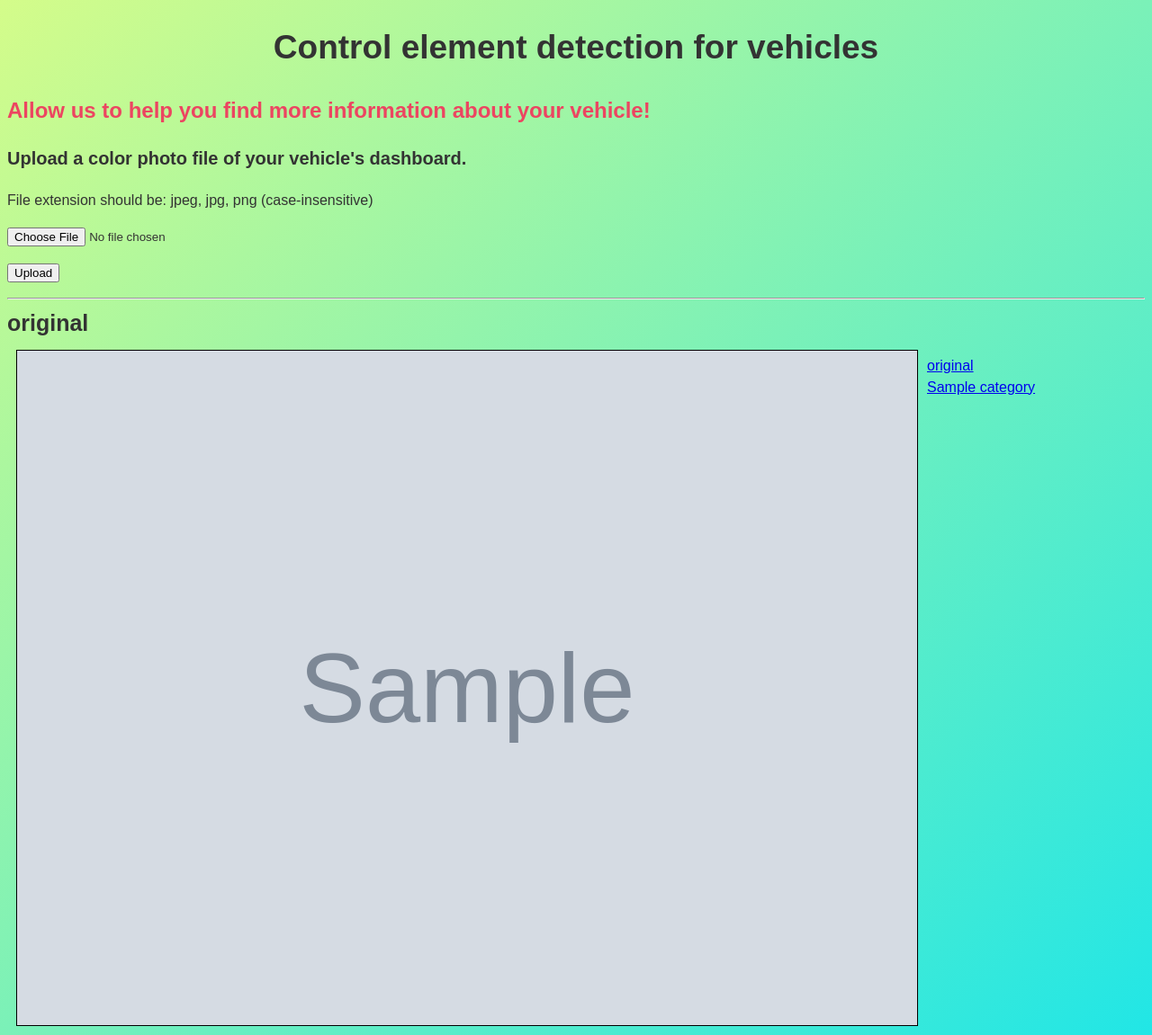
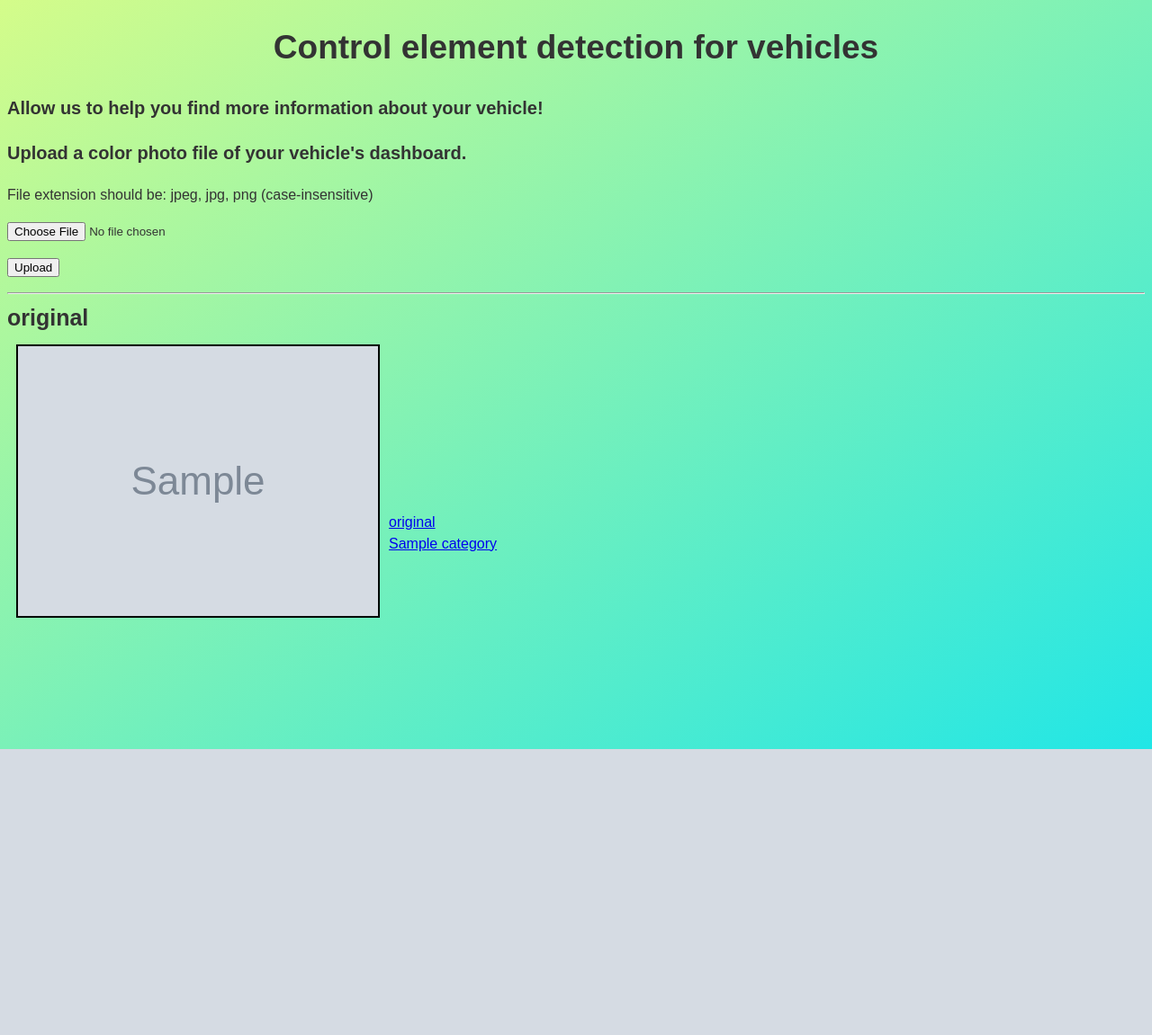
Before and after one commit to GoogleCloudPlatform/tensorflow-object-detection-example, a Flask app: template object_detection_app_p3/templates/upload.html in a window 1280 px wide. Shown: the whole page at 90% size. After the commit the page ends 833 px from the top, so only its background shows below. Run offline with Flask 2, Linux system fonts and the light colour scheme; the template is opened without the code that fills it: values that come from a table or form of the project are taken from there, most other values are stand-ins (such as "Sample title", 1, 10 or a date in 2020); grey boxes marked "Sample" are stand-in pictures; parts of the project's set-up code (start-up, migrations or seed data) failed here and were passed over; some libraries are stand-ins or nearby versions.

Commit message:
removed commented lines and made some adjustments to text in upload.html

```diff
--- a/object_detection_app_p3/app.py
+++ b/object_detection_app_p3/app.py
@@ -34,7 +34,6 @@ parser.add_argument("-t", "--threshold", default=0.5, type=float, help="Object d
 BASE_DIR="/opt/object_detection"
 args = parser.parse_args()
 
-# MODEL_URL = 'http://download.tensorflow.org/models/object_detection/faster_rcnn_resnet50_coco_2018_01_28.tar.gz'
 THRESHOLD=args.threshold
 if THRESHOLD > 1 or THRESHOLD < 0:
   raise Exception("Threshold value must be between 0.0 and 1.0")
@@ -45,9 +44,8 @@ MODEL_BASE = '/opt/models/research'
 sys.path.append(MODEL_BASE)
 sys.path.append(MODEL_BASE + '/object_detection')
 sys.path.append(MODEL_BASE + '/slim')
-# PATH_TO_LABELS = '/opt/object_detection/label_map_v2.pbtxt'
 PATH_TO_LABELS = f"{BASE_DIR}/{args.label_path}"
-# PATH_TO_LABELS = MODEL_BASE + '/object_detection/data/mscoco_label_map.pbtxt'
+PATH_TO_DETAILS_FILE = f"{BASE_DIR}/category_description.json"
 
 if not os.path.isfile(PATH_TO_LABELS):
   raise Exception(f"No label map found in {PATH_TO_LABELS}")
@@ -119,21 +117,12 @@ class ObjectDetector(object):
         label_map, max_num_classes=90, use_display_name=True)
     self.category_index = label_map_util.create_category_index(categories)
 
-    # model_url = MODEL_URL
-    # base_url = os.path.dirname(model_url)+"/"
-    # model_file = os.path.basename(model_url)
-    # model_name = os.path.splitext(os.path.splitext(model_file)[0])[0]
-    # model_dir = tf.keras.utils.get_file(
-    #     fname=model_name, origin=base_url + model_file, untar=True)
-    # model_dir = pathlib.Path(model_dir)/"saved_model"
     model_dir = f"{BASE_DIR}/{args.model_path}/saved_model"
 
     if not os.path.isdir(model_dir):
       raise Exception(f"Model dir {model_dir} does not exist or cannot be found.")
 
     model = tf.saved_model.load(model_dir)
-    # model = tf.saved_model.load(str(model_dir))
-    # model = model.signatures['serving_default']
     self.model = model
 
   def _load_image_into_numpy_array(self, image):
@@ -189,8 +178,6 @@ def detect_objects(image_path):
     draw_bounding_box_on_image(new_images[cls], boxes[i],
                                thickness=int(scores[i]*10)-4)
 
-  # result = {}
-  # result['original'] = encode_image(image.copy())
   results = []
   original_category = Category('original', encode_image(image.copy()))
   results.append(original_category)
--- a/object_detection_app_p3/static/style.css
+++ b/object_detection_app_p3/static/style.css
@@ -23,14 +23,20 @@
     color:rgb(236, 69, 97);
   }
 
+
+  #photoframe{
+    width: 220px;
+    height: 180px;
+
+  }
+
   #photo{
-    width: 1000px;
-    border: 1px solid black;
+    border:2px solid black;
+
   }
   #description{
     text-align:end ;
-    font-size: small;
-
+    font-size: medium;
 
   }
   #label{
--- a/object_detection_app_p3/templates/upload.html
+++ b/object_detection_app_p3/templates/upload.html
@@ -2,7 +2,7 @@
 <html>
   <head>
     <meta http-equiv="Content-type" content="text/html; charset=utf-8">
-    <title>Car Buttons Detection</title>
+    <title>Vehicle Control Element Detection</title>
     <!-- <link rel='shortcut icon' href='favicon.ico'/> -->
     <link rel="stylesheet" type="text/css" href="/static/style.css">
     <script language="javascript" type="text/javascript">
@@ -33,7 +33,7 @@
     {% from "_formhelpers.html" import render_field %}
 
     <h1>Control element detection for vehicles</h1>
-    <h2>Allow us to help you find more information about your vehicle!</h2>
+    <h3>Allow us to help you find more information about your vehicle!</h3>
     <h3>Upload a color photo file of your vehicle's dashboard.</h3>
     <div>
       <form id="upload" method=post action={{ url_for('post') }} enctype="multipart/form-data">
@@ -47,7 +47,7 @@
     <div id="result">
       {% if result|length > 0 %}
         <div id="label">original</div>
-        <div><img id="photo" src="{{ result[0].image }}" align="left" hspace="10" vspace="10"></div>
+        <div id="photoframe"><img id="photo" src="{{ result[0].image }}" align="left" hspace="10" vspace="10"></div>
         <div id="description" src="{{ result[0].description }}" align="right" hspace="10" vspace="10"></div>
         <p>
           <a href="javascript:void(0);" onclick="ChangePhoto('{{result[0].name}}','{{ result[0].image }}',' ');">original</a>
@@ -63,7 +63,7 @@
       {% endif %}
     </div>
     <div id="loading" style="display:none">
-      <h2>Detecting Buttons...</h2>
+      <h2>Detecting control elements...</h2>
     </div>
 
   </body>
```
